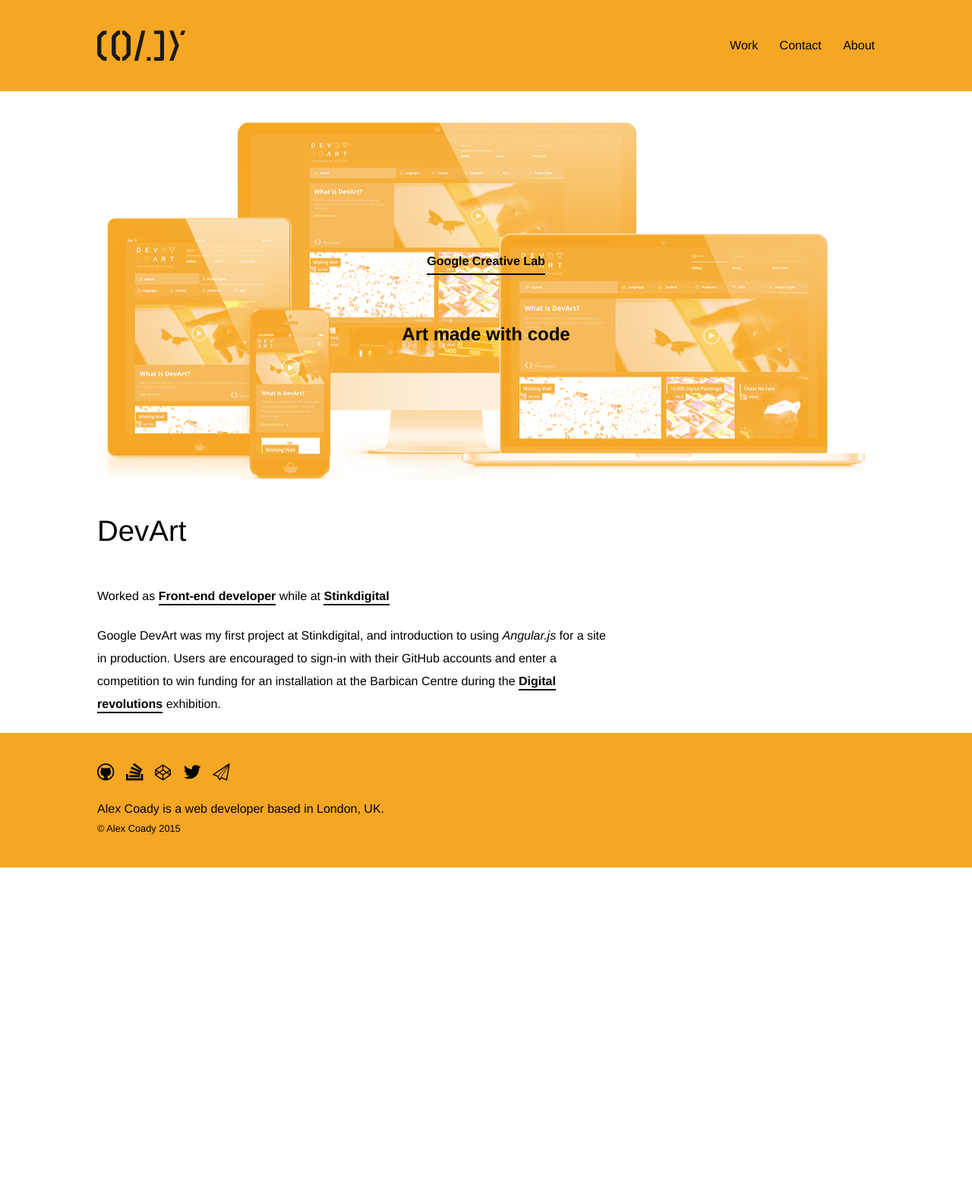
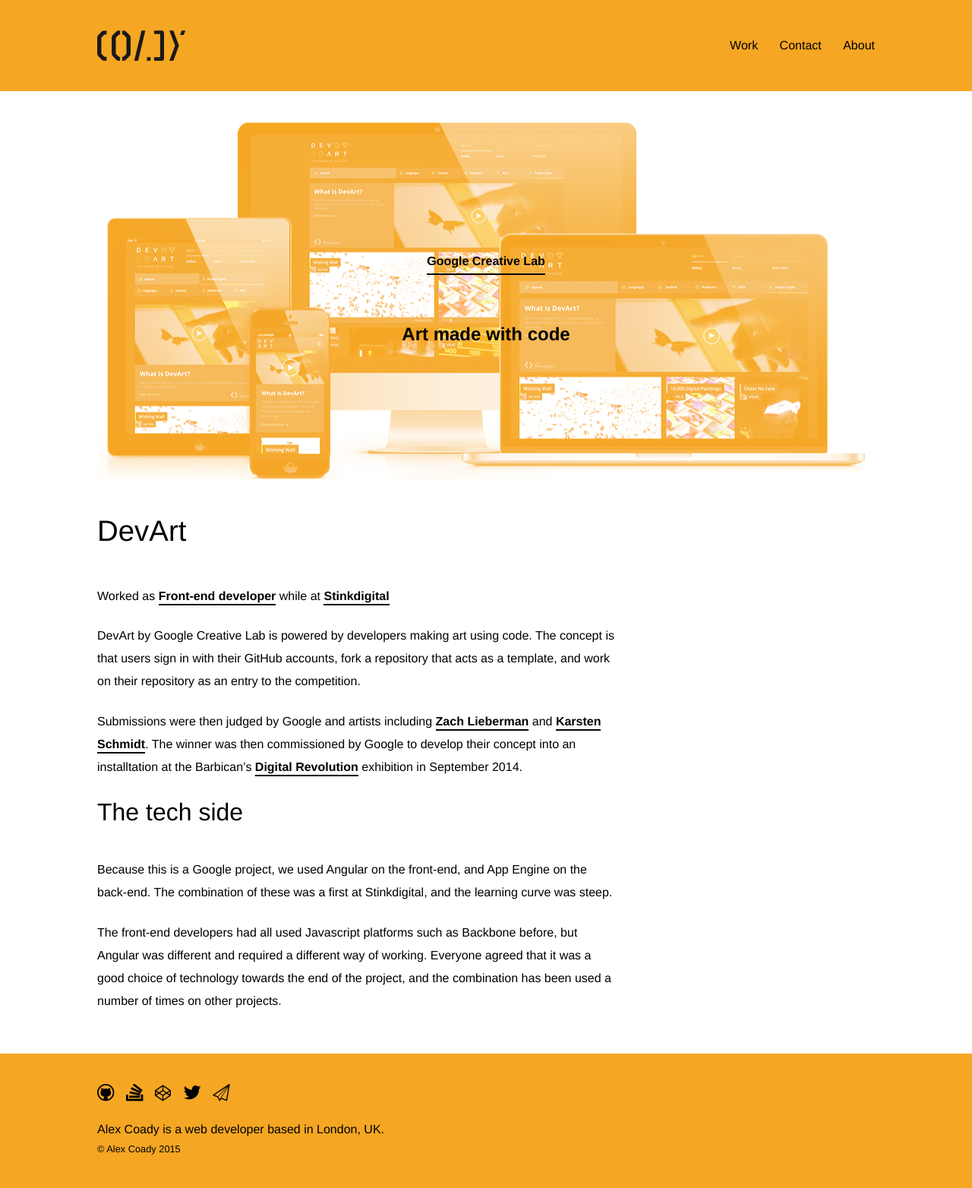
Before and after one commit to alexcoady/alexcoady.github.io, a Jekyll site: the page built from _posts/2014-08-14-google-devart.markdown, in a window 1280 px wide. Shown: the whole page at 76% size. Built offline with Jekyll 4.4.1, drawn with Linux system fonts in a browser that asks for light colours; some web fonts are replaced; before the commit the page ends 1142 px from its top, so only the background shows below that.

Commit message:
content and added spacing before footer (close #1)

```diff
--- a/_posts/2014-08-14-google-devart.markdown
+++ b/_posts/2014-08-14-google-devart.markdown
@@ -2,6 +2,7 @@
 layout: post
 title: DevArt
 slug: google-devart
+project_url: http://devart.withgoogle.com
 client: Google Creative Lab
 date: 2014-08-14 00:00:00
 tags: javascript angular art code
@@ -11,4 +12,12 @@
   name: Stinkdigital
   url: http://stinkdigital.com
 ---
-Google DevArt was my first project at Stinkdigital, and introduction to using *Angular.js* for a site in production. Users are encouraged to sign-in with their GitHub accounts and enter a competition to win funding for an installation at the Barbican Centre during the [Digital revolutions](http://www.barbican.org.uk/digital-revolution) exhibition.
+DevArt by Google Creative Lab is powered by developers making art using code. The concept is that users sign in with their GitHub accounts, fork a repository that acts as a template, and work on their repository as an entry to the competition.
+
+Submissions were then judged by Google and artists including [Zach Lieberman](https://twitter.com/zachlieberman) and [Karsten Schmidt](https://twitter.com/toxi). The winner was then commissioned by Google to develop their concept into an installtation at the Barbican's [Digital Revolution](http://www.barbican.org.uk/digital-revolution) exhibition in September 2014.
+
+### The tech side
+
+Because this is a Google project, we used Angular on the front-end, and App Engine on the back-end. The combination of these was a first at Stinkdigital, and the learning curve was steep.
+
+The front-end developers had all used Javascript platforms such as Backbone before, but Angular was different and required a different way of working. Everyone agreed that it was a good choice of technology towards the end of the project, and the combination has been used a number of times on other projects.
--- a/_posts/2014-08-14-persol-tumblr.markdown
+++ b/_posts/2014-08-14-persol-tumblr.markdown
@@ -20,9 +20,9 @@
 
 ### The tech side
 
-The theme is written using [Tumblr theme tags](https://www.tumblr.com/docs/en/custom_themes) which allowed me to check if the user is viewing an index page (such as the homepage, or a search page) or a permalink page (for a specific post).
+The theme is written using [theme tags](https://www.tumblr.com/docs/en/custom_themes) which allowed me to check if the user is viewing an index page (such as the homepage, or a search page) or a permalink page (for a specific post).
 
-All Javascript is written without a framework, but runs in a similar way to many Backbone projects. Tumblr provide a [HTTP API](https://www.tumblr.com/docs/en/api/v2#posts) which can be used to query posts and blog info; however it cannot provide everything that the Theme tags provide so I settled for a *pjax-like* method of loading new pages in HTML and swapping out content as necessary direction in the DOM.
+All Javascript is written without a framework, but runs in a similar way to many Backbone projects. Tumblr provide a [HTTP API](https://www.tumblr.com/docs/en/api/v2#posts) which can be used to query posts and blog info; however it cannot provide everything that the Theme tags provide so I settled for a *pjax-like* method of loading new pages in HTML and swapping out content as necessary directly in the DOM.
 
 The theme code was uploaded to Tumblr, with all assets pointing to a IP address for local Javascript and Sass development. This allowed us to share the site within our Wifi network in the office, but accessing it from anywhere else would load the content but none of the assets - obviously for development all assets were minified and hosted on Tumblr.
 
--- a/_posts/2015-03-15-stink-redesign.markdown
+++ b/_posts/2015-03-15-stink-redesign.markdown
@@ -2,6 +2,7 @@
 layout: post
 title:  Website redesign
 slug: stink
+project_url: http://stink.co
 client: Stink films
 date: 2015-03-15 00:00:00
 tags: javascript film backbone
@@ -11,7 +12,9 @@
   name: Stinkdigital
   url: http://stinkdigital.com
 ---
-[Stink](http://stink.co) are the film-arm of the company I work for, and the redesign of their site has been an ongoing project for the past year or so. The previous site had a separately managed version for each office, all of which were to be combined into Stink.co - the go-to site for Stink worldwide.
+[Stink](http://stink.co) are the film-arm of Stinkdigital; the redesign of their site had been an ongoing internal project for a year or so.
+
+The previous site was made from 5 totally independent websites that looked similar. The new website had to merge all these sites into one larger global site that represented all the different regions.
 
 ### The tech side
 
--- a/_sass/components/_chrome.scss
+++ b/_sass/components/_chrome.scss
@@ -8,4 +8,5 @@
 
 .Chrome-content {
   overflow: hidden;
+  margin-bottom: 2em;
 }
```
